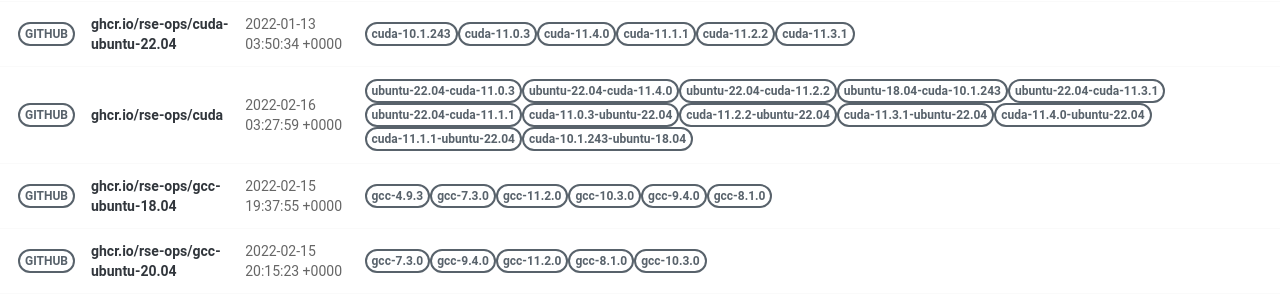
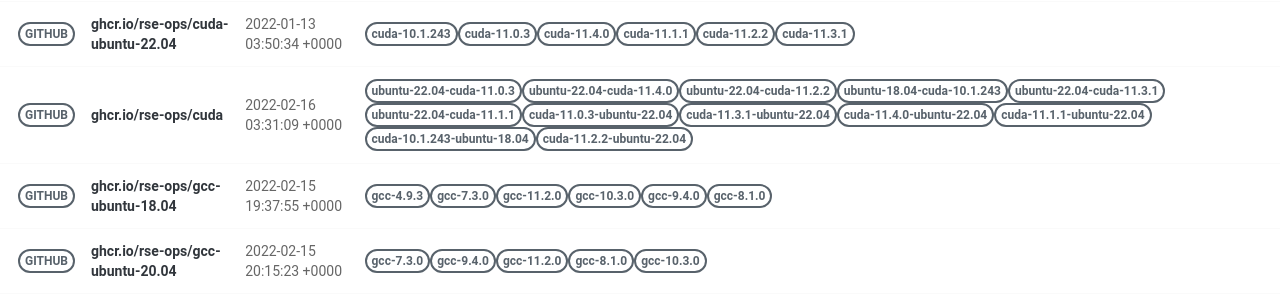
Before and after one commit to rse-ops/docker-images, a Jekyll site: the page built from pages/index.md, in a window 1280 px wide. Shown: the part 428-728 px from the top of the page. Built offline with Jekyll 4.4.1, drawn with Linux system fonts in a browser that asks for light colours; nearby versions of some CDN libraries.

Commit message:
Automated push to update library 2022-02-16

```diff
--- a/_library/ghcr.io-rse-ops-cuda.md
+++ b/_library/ghcr.io-rse-ops-cuda.md
@@ -1,7 +1,7 @@
 ---
 layout: container
 name: ghcr.io/rse-ops/cuda
-updated_at: 2022-02-16 03:27:59.890617
+updated_at: 2022-02-16 03:31:09.551763
 
 
 container_url: https://github.com/orgs/rse-ops/packages/container/package/cuda
```
Also changed, not shown: other parts of _library/ghcr.io-rse-ops-cuda.md (+3 -3 lines).
